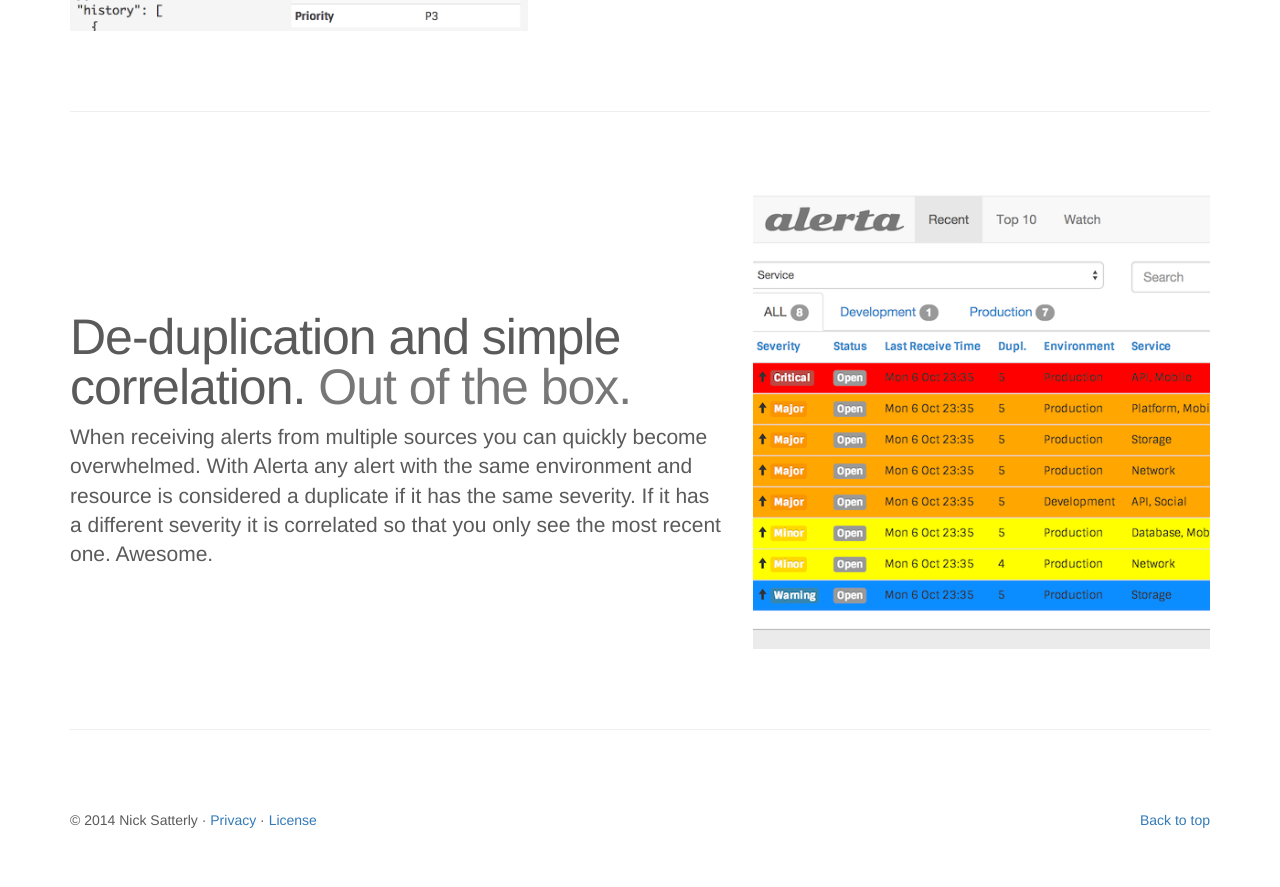
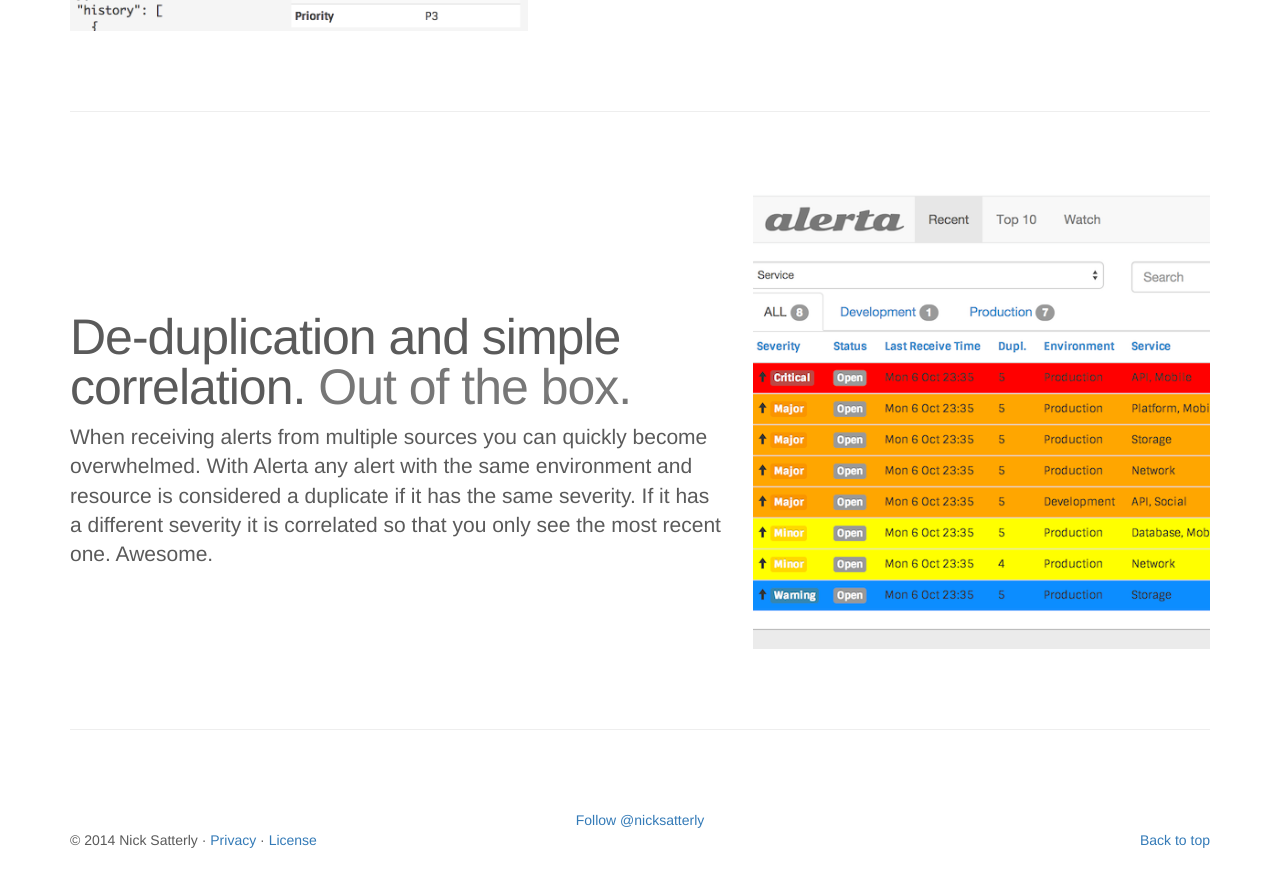
Before and after one commit to alerta/alerta.github.io, a Jekyll site: the page built from index.html, in a window 1280 px wide and 900 px high, scrolled down 2154 px. Shown: the top 887 px of the window. Built offline with Jekyll 4.4.1, drawn with Linux system fonts in a browser that asks for light colours; nearby versions of some CDN libraries; comment, search, counter and statistics services are not loaded; some of the changed text lies outside the part shown.

Commit message:
add twitter button back

```diff
--- a/_layouts/default.html
+++ b/_layouts/default.html
@@ -155,9 +155,14 @@
 
       <!-- /END THE FEATURETTES -->
 
-
       <!-- FOOTER -->
       <footer>
+
+        <div style="text-align:center">
+          <a href="https://twitter.com/nicksatterly" class="twitter-follow-button" data-show-count="false">Follow @nicksatterly</a>
+          <script>!function(d,s,id){var js,fjs=d.getElementsByTagName(s)[0],p=/^http:/.test(d.location)?'http':'https';if(!d.getElementById(id)){js=d.createElement(s);js.id=id;js.src=p+'://platform.twitter.com/widgets.js';fjs.parentNode.insertBefore(js,fjs);}}(document, 'script', 'twitter-wjs');</script>
+        </div>
+
         <p class="pull-right"><a href="#">Back to top</a></p>
         <p>&copy; 2014 Nick Satterly &middot; <a href="http://ec.europa.eu/justice/data-protection/">Privacy</a> &middot; <a href="http://www.apache.org/licenses/LICENSE-2.0.html">License</a></p>
       </footer>
```
